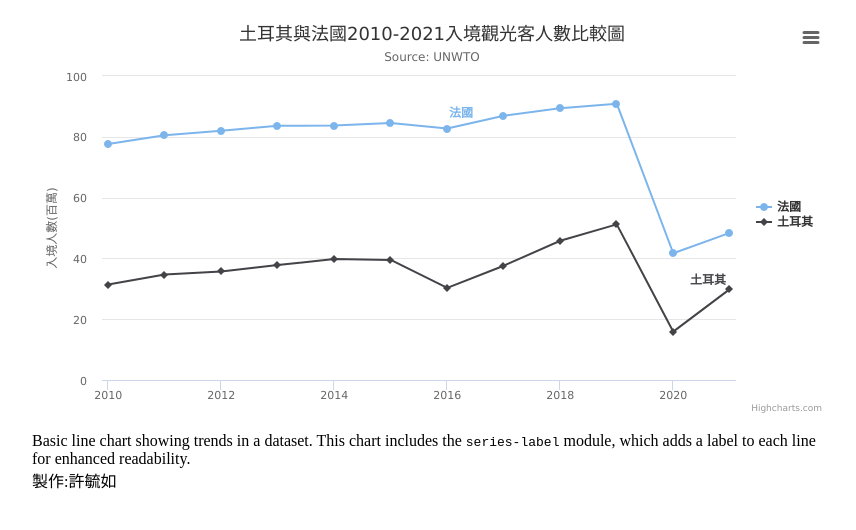
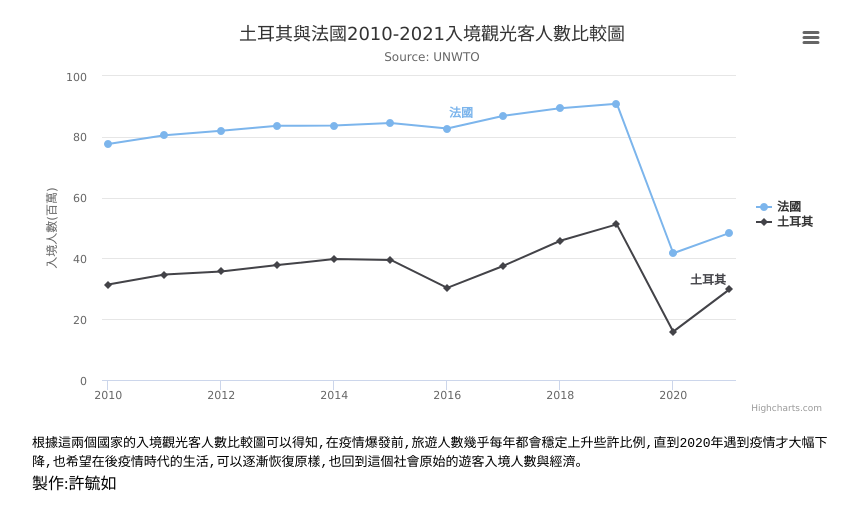
Before and after one commit to Ruby62/hw8, a plain HTML site: page index.html in a window 1280 px wide. Shown: the whole page, without its empty margins (208-1064 px from the left). Drawn offline with nearby package versions, Linux system fonts and the light colour scheme.

Commit message:
Add files via upload

```diff
--- a/index.html
+++ b/index.html
@@ -67,9 +67,10 @@
 <figure class="highcharts-figure">
   <div id="container"></div>
   <p class="highcharts-description">
-    Basic line chart showing trends in a dataset. This chart includes the
-    <code>series-label</code> module, which adds a label to each line for
-    enhanced readability.
+
+    <code>
+    根據這兩個國家的入境觀光客人數比較圖可以得知,在疫情爆發前,旅遊人數幾乎每年都會穩定上升些許比例,直到2020年遇到疫情才大幅下降,也希望在後疫情時代的生活,可以逐漸恢復原樣,也回到這個社會原始的遊客入境人數與經濟。
+    </code>
 
 
 
```
